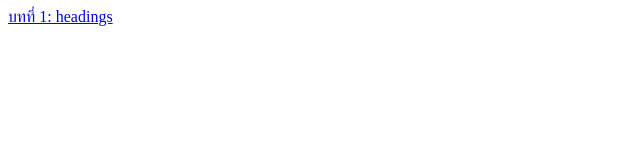
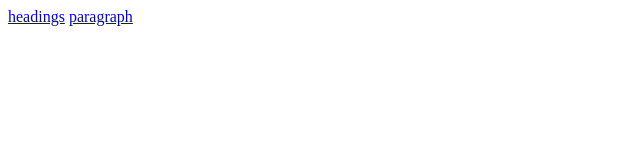
Before and after one commit to ArmTrapong/15Html.github.io, a plain HTML site: page index.html in a window 1280 px wide. Shown: the full height of the page, 0-640 px from the left. Drawn offline with Linux system fonts and the light colour scheme.

Commit message:
Update index.html

```diff
--- a/index.html
+++ b/index.html
@@ -4,6 +4,7 @@
   <title>HTML</title>
 </head>
 <body>
-  <a href="headings.html">บทที่ 1: headings</a>
+  <a href="headings.html">headings</a>
+  <a href="paragraph.html">paragraph</a>
 </body>
 </html>
```
